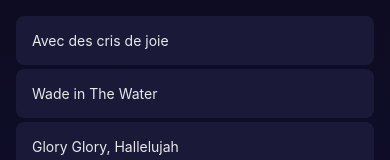
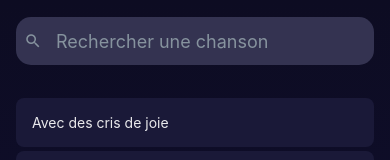
Before and after one commit to eudzb/music-app, a React Native app: screen /Songslist in a window 390 px wide. Shown: the top 160 px of the page. Built offline with nearby package versions, Linux system fonts and the light colour scheme; some icons are missing.

Commit message:
Added searchbar inside Songs page

```diff
--- a/package.json
+++ b/package.json
@@ -16,6 +16,8 @@
     "@react-navigation/native": "^6.1.9",
     "@react-navigation/native-stack": "^6.9.17",
     "@react-navigation/stack": "^6.3.20",
+    "@rneui/base": "^4.0.0-rc.7",
+    "@rneui/themed": "^4.0.0-rc.8",
     "expo": "~49.0.15",
     "expo-linear-gradient": "~12.3.0",
     "expo-status-bar": "~1.6.0",
--- a/tabs/SongsList.js
+++ b/tabs/SongsList.js
@@ -1,22 +1,64 @@
 import * as React from 'react';
+import {useState} from 'react';
 import {FlatList, SafeAreaView, StyleSheet, View} from 'react-native';
 import {LinearGradient} from "expo-linear-gradient";
 import SongItem from "../components/SongItem";
 import {songs} from "../data/Songs";
+import {SearchBar} from '@rneui/themed';
 
-const SongsList = () => (
+const SongsList = () => {
+    const [search, setSearch] = useState("");
+    const [filteredSongs, setFilteredSongs] = useState([]);
+    const updateSearch = (search) => {
+        setSearch(search);
+        let filtered = songs.filter(res => {
+            return res.title.toLowerCase().includes(search.toLowerCase())
+        });
+        setFilteredSongs(filtered);
+    };
+
+    return (
         <LinearGradient colors={['rgb(13, 12, 34)', 'rgb(18, 16, 60)']} style={{flex: 1}}>
             <SafeAreaView style={styles.container}>
+                <SearchBar
+                    placeholder="Rechercher une chanson"
+                    onChangeText={updateSearch}
+                    value={search}
+                    round={true}
+                    containerStyle={{
+                        backgroundColor: 'transparent',
+                        padding: 16,
+                        borderBottomColor: 'transparent',
+                        borderTopColor: 'transparent'
+                    }}
+                    inputContainerStyle={{
+                        backgroundColor: '#343351'
+                    }}
+                    inputStyle={{
+                        color: 'rgba(255, 255, 255, .8)'
+                    }}
+                />
+
+                {search && search.trim() !== '' ?
+                    <FlatList
+                        data={filteredSongs}
+                        renderItem={({item}) => <SongItem song={item}/>}
+                        keyExtractor={item => item.id}
+                        style={styles.flatListContainer}
+                        ItemSeparatorComponent={() => <View style={{height: 4}}/>}
+                    /> :
                     <FlatList
                         data={songs}
                         renderItem={({item}) => <SongItem song={item}/>}
                         keyExtractor={item => item.id}
                         style={styles.flatListContainer}
-                ItemSeparatorComponent={() => <View style={{height: 4}} />}
+                        ItemSeparatorComponent={() => <View style={{height: 4}}/>}
                     />
+                }
             </SafeAreaView>
         </LinearGradient>
     );
+}
 
 const styles = StyleSheet.create({
     container: {
```
Also changed, not shown: 1 other file (tests, documents, lock files or other folders). Lines whose indentation alone changed are shown as unchanged.
